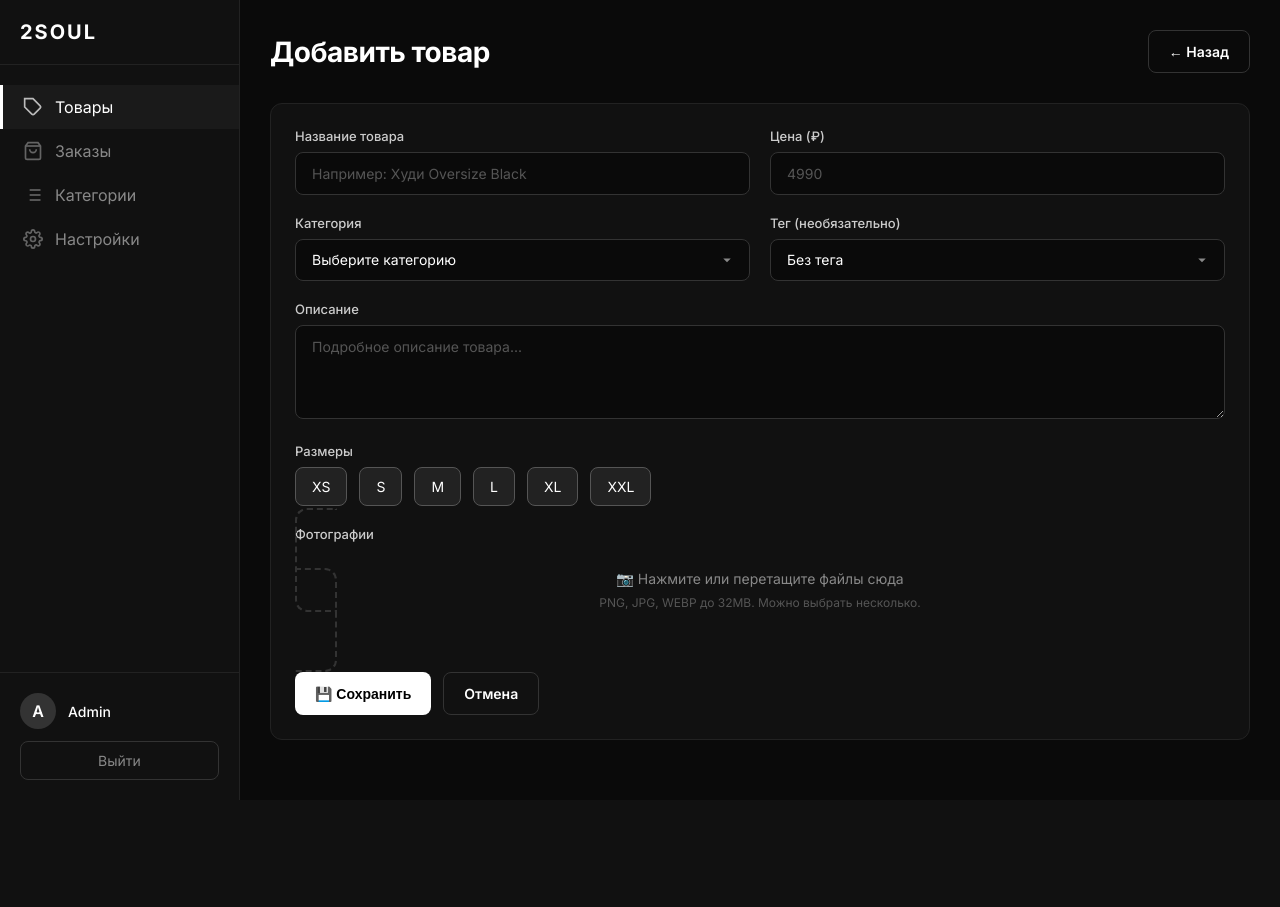
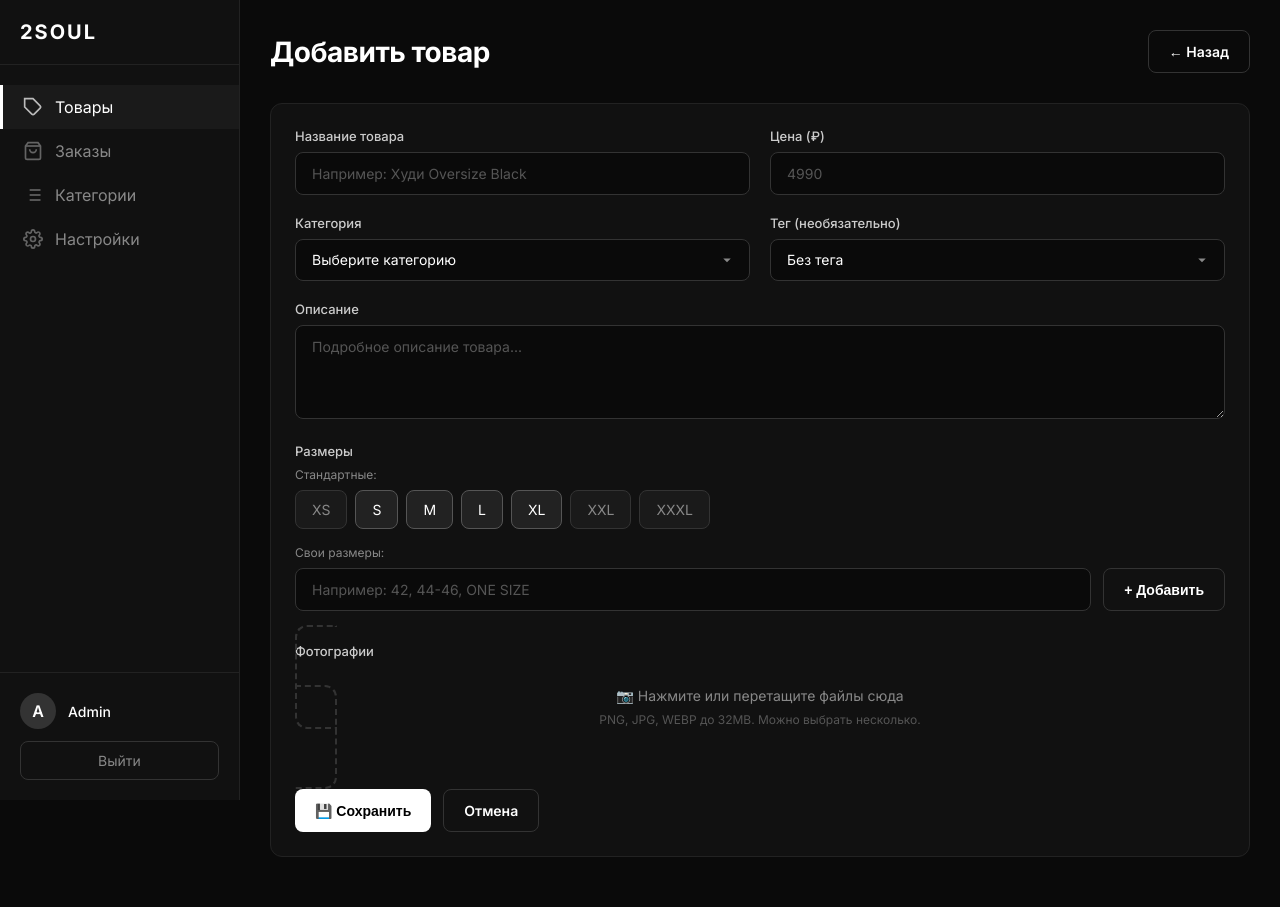
Before and after one commit to glockcsgo123/telegram-shop-v2, a Flask app: page /admin/products/add in a window 1280 px wide. Before the commit the page ends 800 px from the top, so only its background shows below. Run offline with Flask 3, Linux system fonts and the light colour scheme; the visitor is signed in with stand-in values (Sample User, id 1); data comes from the database, SQL or seed files in the repository.

Commit message:
Fix photo grid and add custom sizes

```diff
--- a/templates/admin_product_form.html
+++ b/templates/admin_product_form.html
@@ -57,37 +57,43 @@
                       placeholder="Подробное описание товара...">{{ product.description if product else '' }}</textarea>
         </div>
 
+        <!-- Размеры -->
         <div class="form-group">
             <label class="form-label">Размеры</label>
-            <div class="checkbox-group">
-                {% set current_sizes = [] %}
-                {% if product and product.sizes %}
-                    {% set current_sizes = product.sizes | tojson | safe | replace('"', '') | replace('[', '') | replace(']', '') | replace(' ', '') %}
-                {% endif %}
+            <div class="sizes-section">
+                <div class="sizes-standard">
+                    <span class="sizes-label">Стандартные:</span>
+                    <div class="checkbox-group">
+                        {% for size in ['XS', 'S', 'M', 'L', 'XL', 'XXL', 'XXXL'] %}
+                        <label class="checkbox-item">
+                            <input type="checkbox" name="sizes" value="{{ size }}" class="size-checkbox"
+                                   {% if not product %}{% if size in ['S', 'M', 'L', 'XL'] %}checked{% endif %}{% endif %}
+                                   {% if product and product.sizes and size in product.sizes %}checked{% endif %}>
+                            <span class="checkbox-label">{{ size }}</span>
+                        </label>
+                        {% endfor %}
+                    </div>
+                </div>
 
-                {% for size in ['XS', 'S', 'M', 'L', 'XL', 'XXL'] %}
-                <label class="checkbox-item">
-                    <input type="checkbox" name="sizes" value="{{ size }}"
-                           {% if not product or size in (product.sizes | default('["S","M","L","XL"]', true) | string) %}checked{% endif %}>
-                    <span class="checkbox-label">{{ size }}</span>
-                </label>
-                {% endfor %}
+                <div class="sizes-custom">
+                    <span class="sizes-label">Свои размеры:</span>
+                    <div class="custom-sizes-input">
+                        <input type="text" id="customSizeInput" class="form-input"
+                               placeholder="Например: 42, 44-46, ONE SIZE" style="flex: 1;">
+                        <button type="button" class="btn btn-outline" onclick="addCustomSize()">+ Добавить</button>
+                    </div>
+                    <div class="custom-sizes-list" id="customSizesList">
+                        <!-- Кастомные размеры будут здесь -->
+                    </div>
+                </div>
             </div>
         </div>
 
-        <!-- Текущие фотографии с drag-and-drop -->
+        <!-- Текущие фотографии -->
         {% if product %}
         <div class="form-group">
-            <label class="form-label">Текущие фотографии <span style="color: #888; font-weight: normal;">(перетаскивайте для изменения порядка, первое фото — главное)</span></label>
-            <div class="images-grid" id="imagesGrid">
-                {% set images = product.images | default('[]', true) %}
-                {% if images is string %}
-                    {% set images = images | tojson | safe %}
-                {% endif %}
-                {% for img in images | default([], true) if images is iterable and images is not string %}
-                <!-- Будет заполнено через JavaScript -->
-                {% endfor %}
-            </div>
+            <label class="form-label">Текущие фотографии <span style="color: #888; font-weight: normal;">(перетаскивайте для изменения порядка, первое = главное)</span></label>
+            <div class="images-grid" id="imagesGrid"></div>
             <input type="hidden" name="images_order" id="imagesOrder" value="{{ product.images if product else '[]' }}">
         </div>
         {% endif %}
@@ -120,21 +126,81 @@
 </div>
 
 <style>
+/* Секция размеров */
+.sizes-section {
+    display: flex;
+    flex-direction: column;
+    gap: 16px;
+}
+
+.sizes-label {
+    font-size: 12px;
+    color: #888;
+    margin-bottom: 8px;
+    display: block;
+}
+
+.sizes-standard .checkbox-group {
+    display: flex;
+    flex-wrap: wrap;
+    gap: 8px;
+}
+
+.custom-sizes-input {
+    display: flex;
+    gap: 12px;
+    margin-bottom: 12px;
+}
+
+.custom-sizes-list {
+    display: flex;
+    flex-wrap: wrap;
+    gap: 8px;
+}
+
+.custom-size-tag {
+    display: inline-flex;
+    align-items: center;
+    gap: 8px;
+    padding: 8px 12px;
+    background: #222;
+    border: 1px solid #444;
+    border-radius: 8px;
+    font-size: 14px;
+}
+
+.custom-size-tag .remove-size {
+    background: none;
+    border: none;
+    color: #f87171;
+    cursor: pointer;
+    font-size: 16px;
+    padding: 0;
+    line-height: 1;
+}
+
+.custom-size-tag .remove-size:hover {
+    color: #ff6b6b;
+}
+
+/* Сетка изображений - ФИКСИРОВАННЫЙ РАЗМЕР */
 .images-grid {
     display: grid;
-    grid-template-columns: repeat(auto-fill, minmax(150px, 1fr));
-    gap: 16px;
+    grid-template-columns: repeat(auto-fill, 120px);
+    gap: 12px;
     margin-top: 12px;
 }
 
 .image-item {
     position: relative;
-    aspect-ratio: 1;
-    border-radius: 12px;
+    width: 120px;
+    height: 120px;
+    border-radius: 10px;
     overflow: hidden;
     cursor: grab;
     border: 2px solid #333;
     transition: all 0.2s;
+    flex-shrink: 0;
 }
 
 .image-item:active {
@@ -203,29 +270,31 @@
 
 .image-item .order-num {
     position: absolute;
-    bottom: 8px;
-    left: 8px;
-    background: rgba(0,0,0,0.7);
+    bottom: 6px;
+    left: 6px;
+    background: rgba(0,0,0,0.8);
     color: #fff;
-    width: 24px;
-    height: 24px;
+    width: 20px;
+    height: 20px;
     border-radius: 50%;
     display: flex;
     align-items: center;
     justify-content: center;
-    font-size: 12px;
+    font-size: 11px;
     font-weight: 600;
 }
 
+/* Превью новых файлов */
 .preview-grid {
     display: grid;
-    grid-template-columns: repeat(auto-fill, minmax(100px, 1fr));
-    gap: 12px;
+    grid-template-columns: repeat(auto-fill, 80px);
+    gap: 10px;
     margin-top: 12px;
 }
 
 .preview-item {
-    aspect-ratio: 1;
+    width: 80px;
+    height: 80px;
     border-radius: 8px;
     overflow: hidden;
     border: 2px solid #333;
@@ -246,15 +333,78 @@
     const previewGrid = document.getElementById('previewGrid');
     const productId = {{ product.id if product else 'null' }};
 
-    // Парсим текущие изображения
+    // Стандартные размеры (не кастомные)
+    const standardSizes = ['XS', 'S', 'M', 'L', 'XL', 'XXL', 'XXXL'];
+
+    // Парсим текущие размеры для выявления кастомных
+    let allSizes = [];
+    try {
+        const sizesRaw = '{{ product.sizes | default("[]", true) | safe }}';
+        allSizes = JSON.parse(sizesRaw.replace(/'/g, '"'));
+    } catch(e) {
+        allSizes = ['S', 'M', 'L', 'XL'];
+    }
+
+    // Отделяем кастомные размеры
+    const customSizes = allSizes.filter(s => !standardSizes.includes(s));
+
+    // Рендерим кастомные размеры
+    function renderCustomSizes() {
+        const list = document.getElementById('customSizesList');
+        list.innerHTML = '';
+        customSizes.forEach(size => {
+            const tag = document.createElement('div');
+            tag.className = 'custom-size-tag';
+            tag.innerHTML = `
+                <input type="checkbox" name="sizes" value="${size}" checked style="display:none;">
+                <span>${size}</span>
+                <button type="button" class="remove-size" onclick="removeCustomSize('${size}')">✕</button>
+            `;
+            list.appendChild(tag);
+        });
+    }
+
+    // Добавить кастомный размер
+    window.addCustomSize = function() {
+        const input = document.getElementById('customSizeInput');
+        const value = input.value.trim().toUpperCase();
+        if (value && !customSizes.includes(value) && !standardSizes.includes(value)) {
+            customSizes.push(value);
+            renderCustomSizes();
+            input.value = '';
+        }
+    };
+
+    // Удалить кастомный размер
+    window.removeCustomSize = function(size) {
+        const index = customSizes.indexOf(size);
+        if (index > -1) {
+            customSizes.splice(index, 1);
+            renderCustomSizes();
+        }
+    };
+
+    // Enter для добавления размера
+    document.getElementById('customSizeInput').addEventListener('keypress', function(e) {
+        if (e.key === 'Enter') {
+            e.preventDefault();
+            addCustomSize();
+        }
+    });
+
+    // Инициализация кастомных размеров
+    renderCustomSizes();
+
+    // ===== ИЗОБРАЖЕНИЯ =====
+
     let currentImages = [];
     try {
-        currentImages = JSON.parse('{{ product.images | default("[]", true) | safe }}'.replace(/'/g, '"'));
+        const imagesRaw = '{{ product.images | default("[]", true) | safe }}';
+        currentImages = JSON.parse(imagesRaw.replace(/'/g, '"'));
     } catch(e) {
         currentImages = [];
     }
 
-    // Рендерим изображения
     function renderImages() {
         if (!imagesGrid) return;
 
```
Also changed, not shown: other parts of templates/admin_product_form.html (+31 -19 lines).
